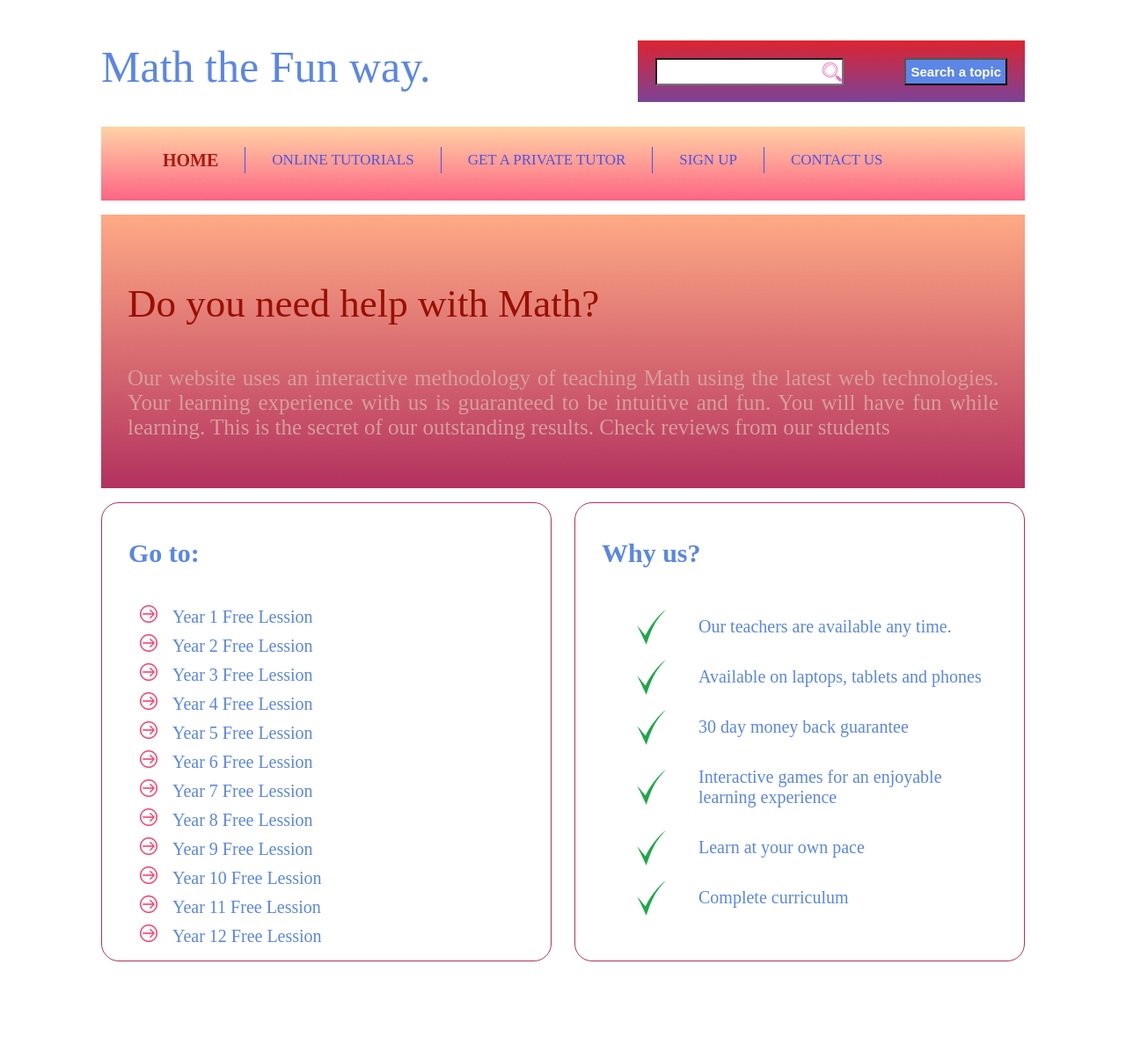
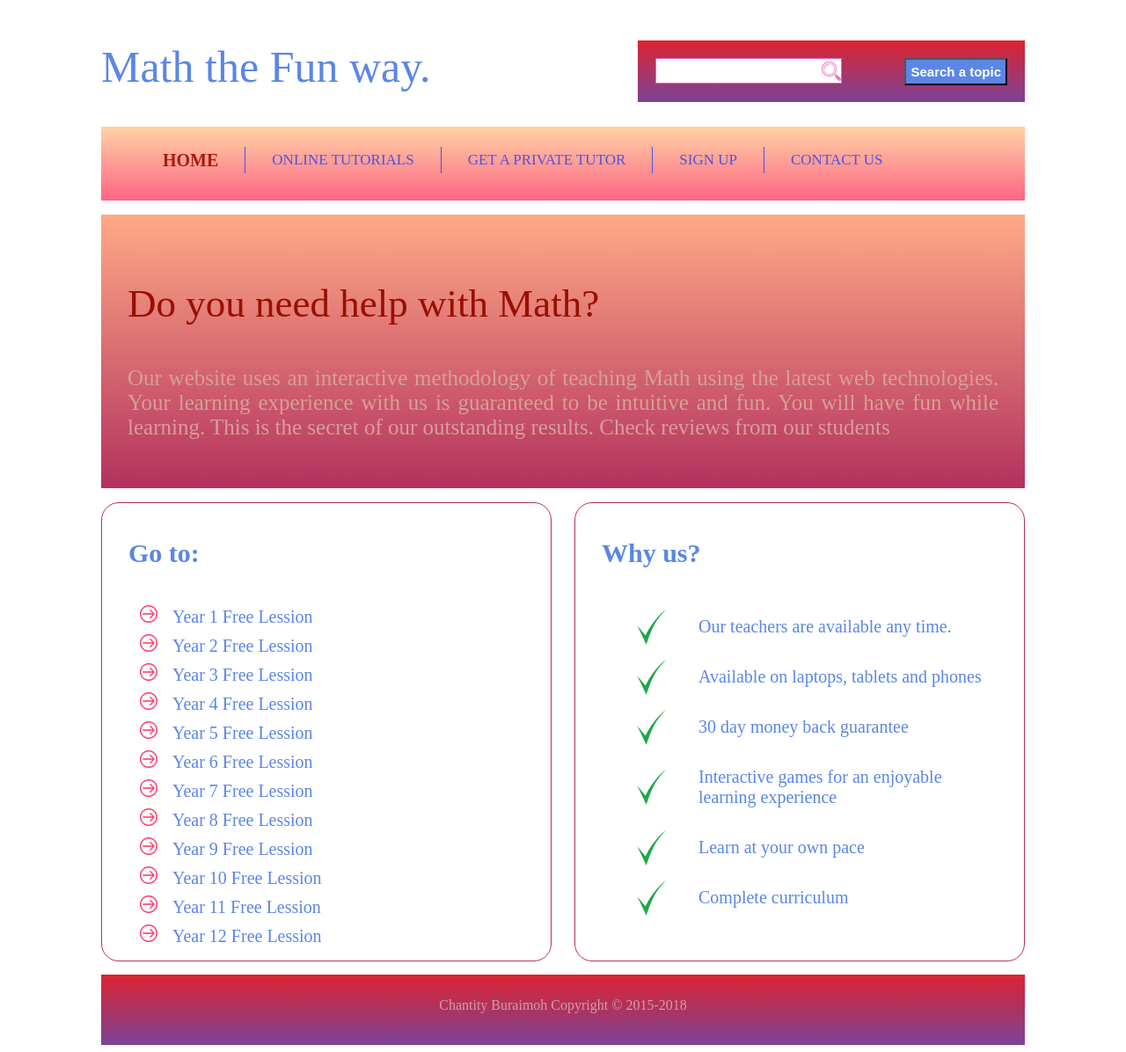
Before and after one commit to chantityb/Math-Tutorial-Website, a plain HTML site: page index.html in a window 1280 px wide. Shown: the whole page at 88% size. Before the commit the page ends 1093 px from the top, so only its background shows below. Drawn offline with Linux system fonts and the light colour scheme.

Commit message:
created and styled footer

```diff
--- a/index.html
+++ b/index.html
@@ -66,6 +66,13 @@
 			</ul>
 		</div>
 
+		<div class="clear"></div>
+
+		<footer class="footer">
+			<div>
+				<p>Chantity Buraimoh Copyright &copy; 2015-2018</p>
+			</div>
+		</footer>
 	</div>
 
 </body>
--- a/styling.css
+++ b/styling.css
@@ -1,4 +1,6 @@
-
+body {
+	font: Arial, Helvetica, sans-serif;
+}
 
 #container {
 	width: 1050px;
@@ -25,6 +27,9 @@ h1 a {
 #searchBox {
 	float: right;
 	background: linear-gradient(#dc2430, #7b4397);
+	background: -webkit-linear-gradient(#dc2430, #7b4397);
+	background: -moz-linear-gradient(#dc2430, #7b4397);
+	background: -o-linear-gradient(#dc2430, #7b4397);
 	width: 400px;
 	height: 50px;
 	padding: 20px 20px 0 20px;
@@ -38,6 +43,7 @@ h1 a {
 	font-size: 15px;
 	color: #E36ABC;
 	background: white url(img/search.png) right center no-repeat;
+	border: 1px solid #E36ABC;
 }
 
 .submit {
@@ -56,6 +62,10 @@ h1 a {
 #menu {
 	height: 70px;
 	background: linear-gradient(#FFD3A5, #FD6585);
+	background: -webkit-linear-gradient(#FFD3A5, #FD6585);
+	background: -moz-linear-gradient(#FFD3A5, #FD6585);
+	background: -o-linear-gradient(#FFD3A5, #FD6585);
+
 	padding: 7px 0;
 }
 
@@ -96,6 +106,9 @@ ul {
 
 #introduction {
 	background: linear-gradient(#FFAA85, #B3315F);
+	background: -webkit-linear-gradient(#FFAA85, #B3315F);
+	background: -moz-linear-gradient(#FFAA85, #B3315F);
+	background: -o-linear-gradient(#FFAA85, #B3315F);
 	padding: 30px;
 	margin: 16px 0;
 }
@@ -164,3 +177,18 @@ ul {
 #rightsidebar {
 	float: right;
 }
+
+.footer {
+	height: 60px;
+	background: linear-gradient(#dc2430, #7b4397);
+	background: -webkit-linear-gradient(#dc2430, #7b4397);
+	background: -moz-linear-gradient(#dc2430, #7b4397);
+	background: -o-linear-gradient(#dc2430, #7b4397);
+	padding: 10px 30px;
+	margin-top: 15px;
+}
+
+.footer p {
+	text-align: center;
+	color: #d69f99;
+}
```
